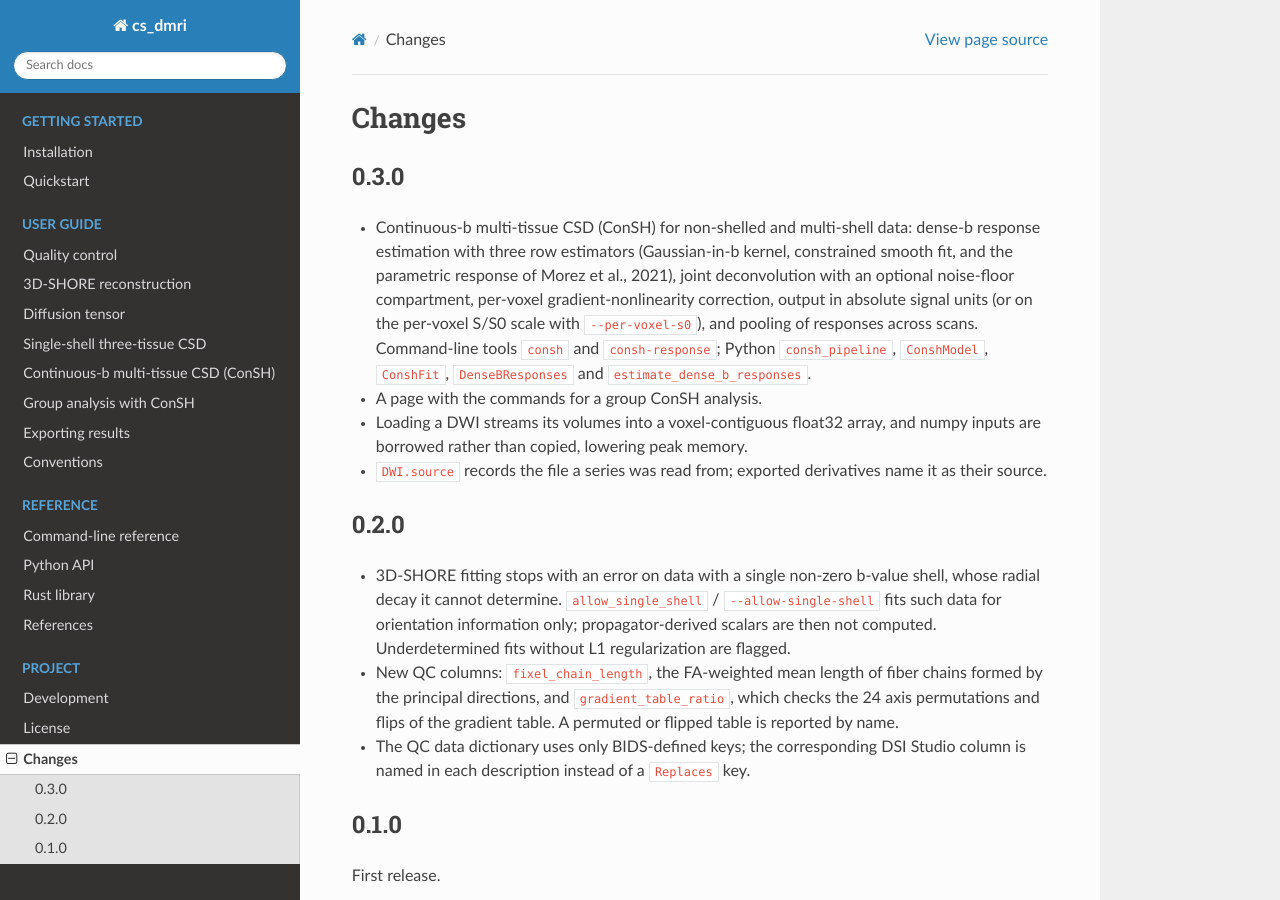
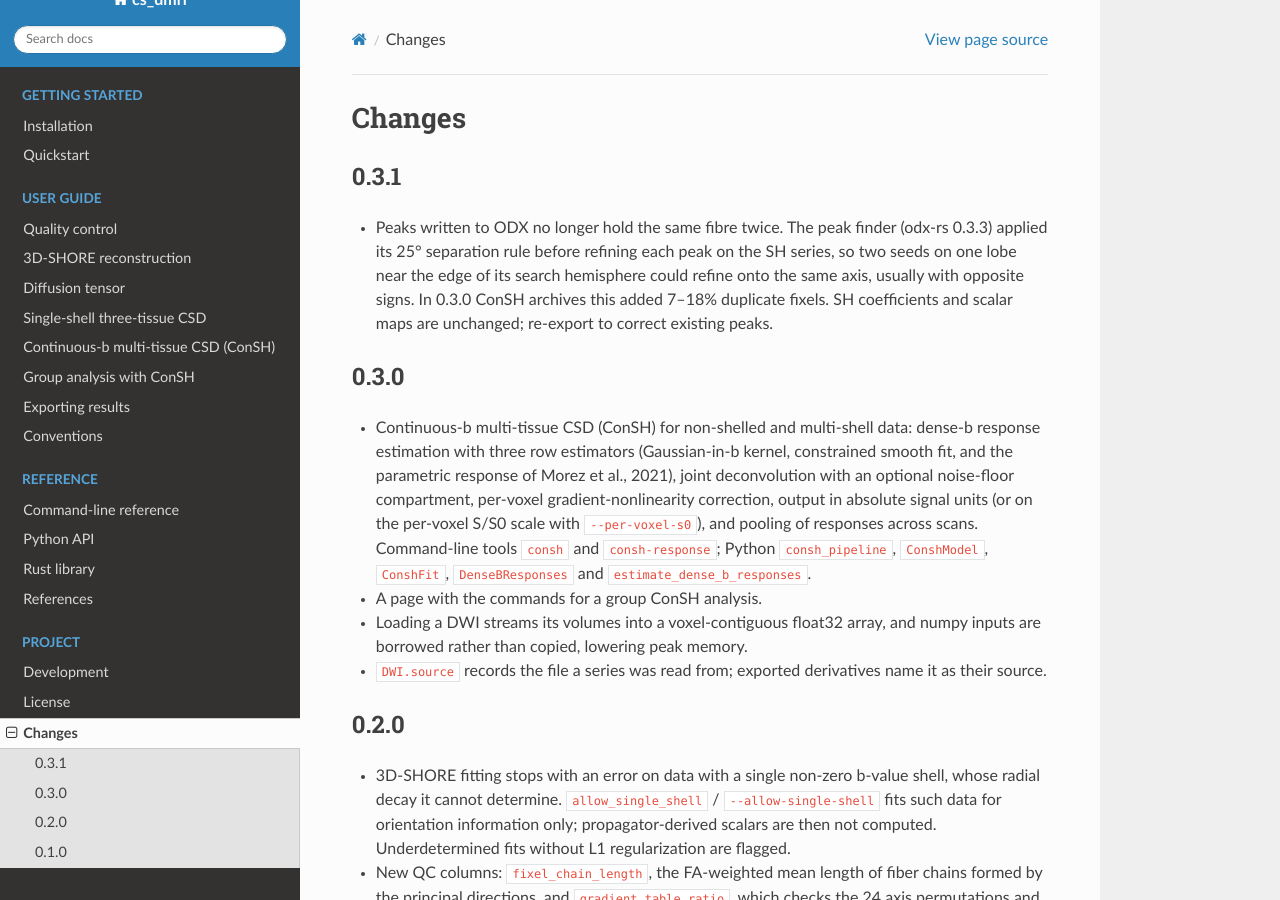
Before and after one commit to PennLINC/cs_dmri, a Sphinx documentation site: the page built from docs/changes.md, in a window 1280 px wide and 900 px high. Built offline with Sphinx 7.4.7 and the Read the Docs theme 3.1.0, drawn with Linux system fonts in a browser that asks for light colours.

Commit message:
0.3.1: odx-rs 0.3.3, so exported peaks never hold one fibre twice

```diff
--- a/Cargo.toml
+++ b/Cargo.toml
@@ -4,7 +4,7 @@ members = [".", "python"]
 # Single source of truth for the version: the cs_dmri crate, the Python
 # extension crate and the wheel (pyproject `dynamic = ["version"]`) all read it.
 [workspace.package]
-version = "0.3.0"
+version = "0.3.1"
 edition = "2021"
 license = "(MIT OR Apache-2.0) AND MPL-2.0 AND BSD-3-Clause"
 repository = "https://github.com/PennLINC/cs_dmri"
@@ -80,7 +80,7 @@ serde = { version = "1", features = ["derive"] }
 serde_json = "1"
 thiserror = "2"
 anyhow = "1"
-odx-rs = { git = "https://github.com/PennLINC/odx-rs", tag = "v0.3.0" }
+odx-rs = { git = "https://github.com/PennLINC/odx-rs", tag = "v0.3.3" }
 mimalloc = { version = "0.1", default-features = false, optional = true }
 
 [features]
--- a/docs/changes.md
+++ b/docs/changes.md
@@ -1,4 +1,13 @@
 # Changes
+
+## 0.3.1
+
+- Peaks written to ODX no longer hold the same fibre twice. The peak finder
+  (odx-rs 0.3.3) applied its 25° separation rule before refining each peak on
+  the SH series, so two seeds on one lobe near the edge of its search
+  hemisphere could refine onto the same axis, usually with opposite signs.
+  In 0.3.0 ConSH archives this added 7–18% duplicate fixels. SH coefficients
+  and scalar maps are unchanged; re-export to correct existing peaks.
 
 ## 0.3.0
 
```
Also changed, not shown: 1 other file.
